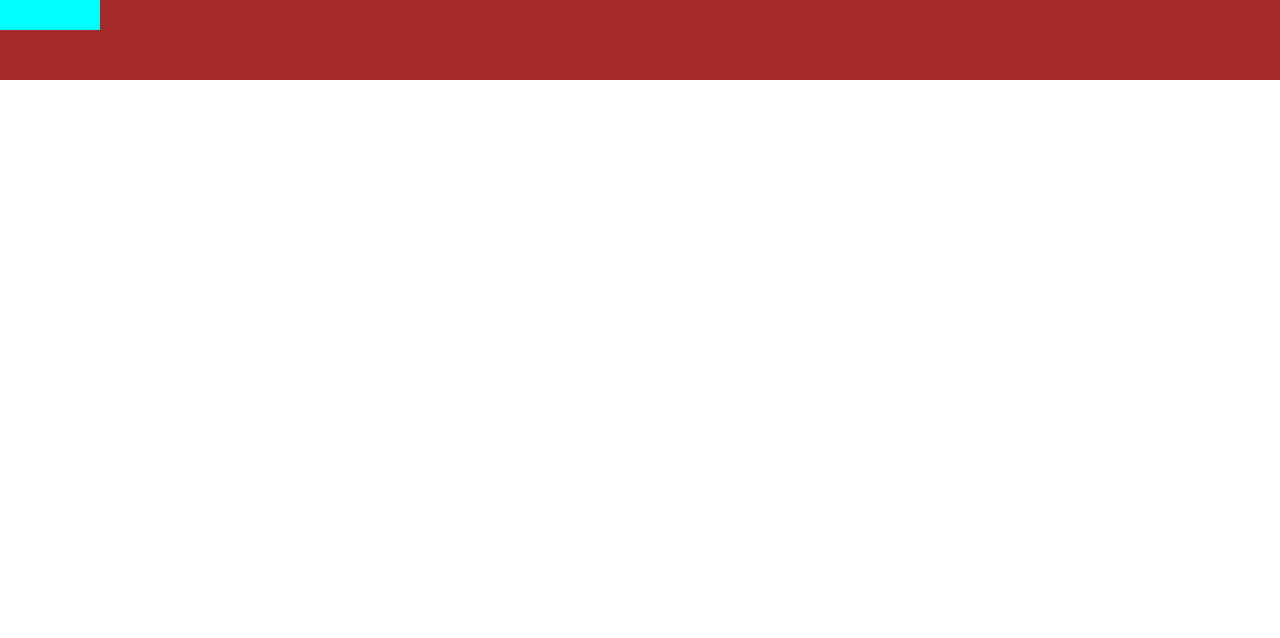
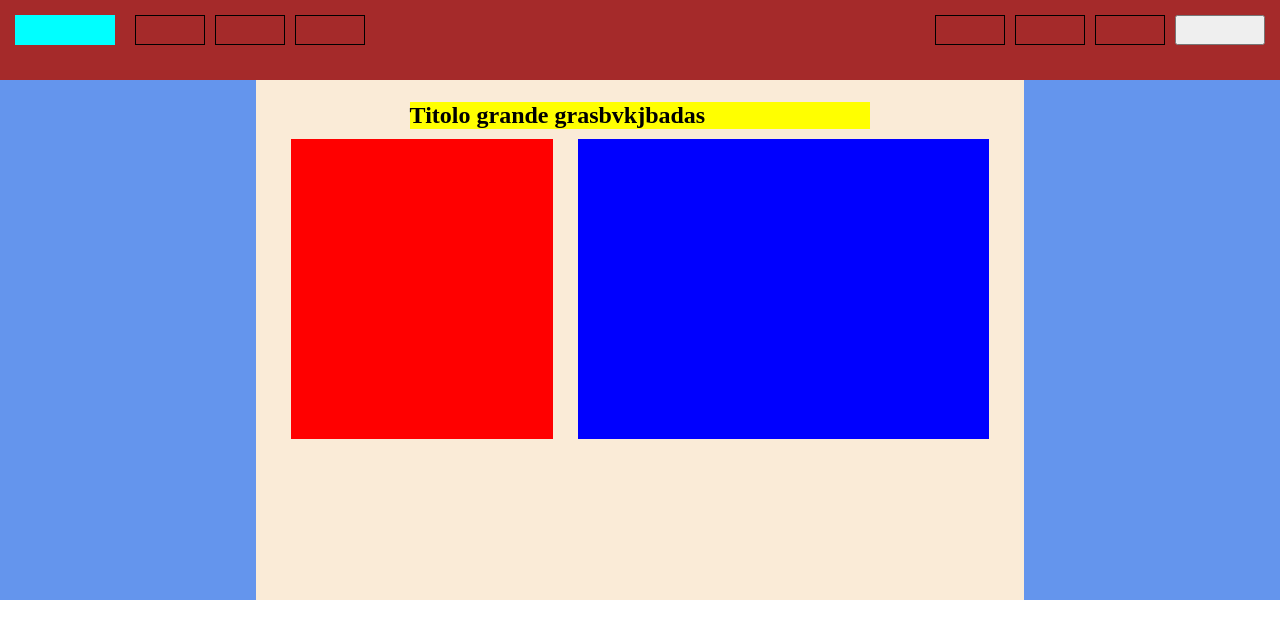
Before and after one commit to Knil88/htmlcss-dropbox, a plain HTML site: page index.html in a window 1280 px wide. Drawn offline with Linux system fonts and the light colour scheme.

Commit message:
operazioni debug

```diff
--- a/css/style.css
+++ b/css/style.css
@@ -7,23 +7,102 @@
 }
 
 /* Regole header */
+header{
+    position: fixed;
+    z-index: 500;
+}
+
 
 #top-pannel{
     width: 100%;
-    position: fixed;
-    z-index: 500;
+
     display: flex;
+    justify-content: space-between;
 
     /* DEBUG */
     background-color: brown;
     height: 10vh;
+    padding: 15px;
+}
+
+#left-part{
+    display: flex;
 }
 
 #logo {
-
+    margin-right: 20px;
     /* DEBUG */
 
     background-color: aqua;
     width: 100PX;
     height: 30PX;
 }
+
+.pannel-list{
+    list-style: none;
+    display: flex;
+}
+
+.item{
+    border: solid 1px black ;
+    width: 70px;
+    height: 30px;
+    margin-right: 10px;
+}
+
+#right-part{
+    display: flex;
+}
+
+.btn {
+    /* DEBUG */
+
+    width: 90px;
+    height: 30px;
+}
+
+     /*DEBUG  */
+
+ .big-container{
+    height: 600px;
+    background-color: cornflowerblue;
+ }
+
+ .small-container{
+    width: 60%;
+    padding-top: 8%;
+    margin: auto;
+    /* DEBUG */
+    height: 600px ;
+    background-color: antiquewhite;
+
+ }
+
+ .content {
+    display: flex;
+    justify-content: space-evenly;
+    margin: 10px 10px;
+}
+
+#title{
+    background-color: yellow;
+    width: 60%;
+    margin: auto;
+}
+
+ .paragraph{
+    /* DEBUG */
+    width: 35%;
+    background-color: red;
+    height: 300px;
+ }
+
+ .picture{
+    width: 55%;
+    background-color: blue;
+    height: 300px;
+
+    /* DEBUG */
+
+
+ }
--- a/index.html
+++ b/index.html
@@ -13,7 +13,7 @@
 <body>
     <!-- Intestazione -->
     <header  id="top-pannel" >
-       <div id="left-part">
+       <nav id="left-part">
         <div id="logo">
 
         </div>
@@ -23,13 +23,41 @@
             <li class="item"></li>
 
         </ul>
-       </div>
+    </nav>
+       <nav id="right-part">
+
+        <ul class="pannel-list">
+            <li class="item"></li>
+            <li class="item"></li>
+            <li class="item"></li>
+
+        </ul>
+        <button class="btn">
+
+        </button>
+    </nav>
     </header>
 
     <!-- Contenuto Principale -->
 
     <main>
+        <section>
+            <div class="big-container">
+                <div class="small-container" >
+                    <div id="title">
+                        <h2>Titolo grande grasbvkjbadas</h2>
+                    </div>
+                    <div class="content">
+                        <div class="paragraph">
 
+                        </div>
+                        <div class="picture">
+
+                        </div>
+                    </div>
+                </div>
+            </div>
+        </section>
     </main>
 
     <!-- Footer -->
```
